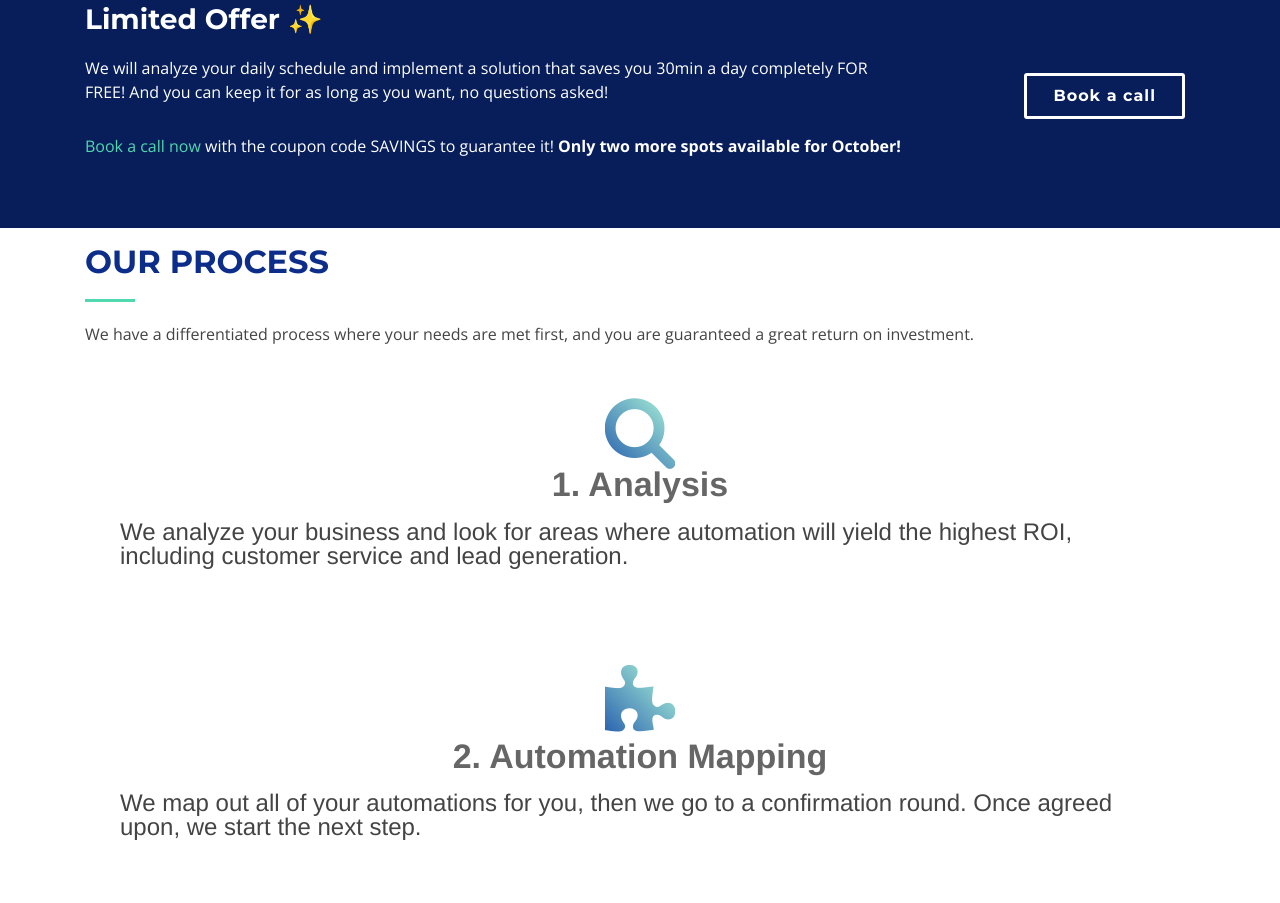
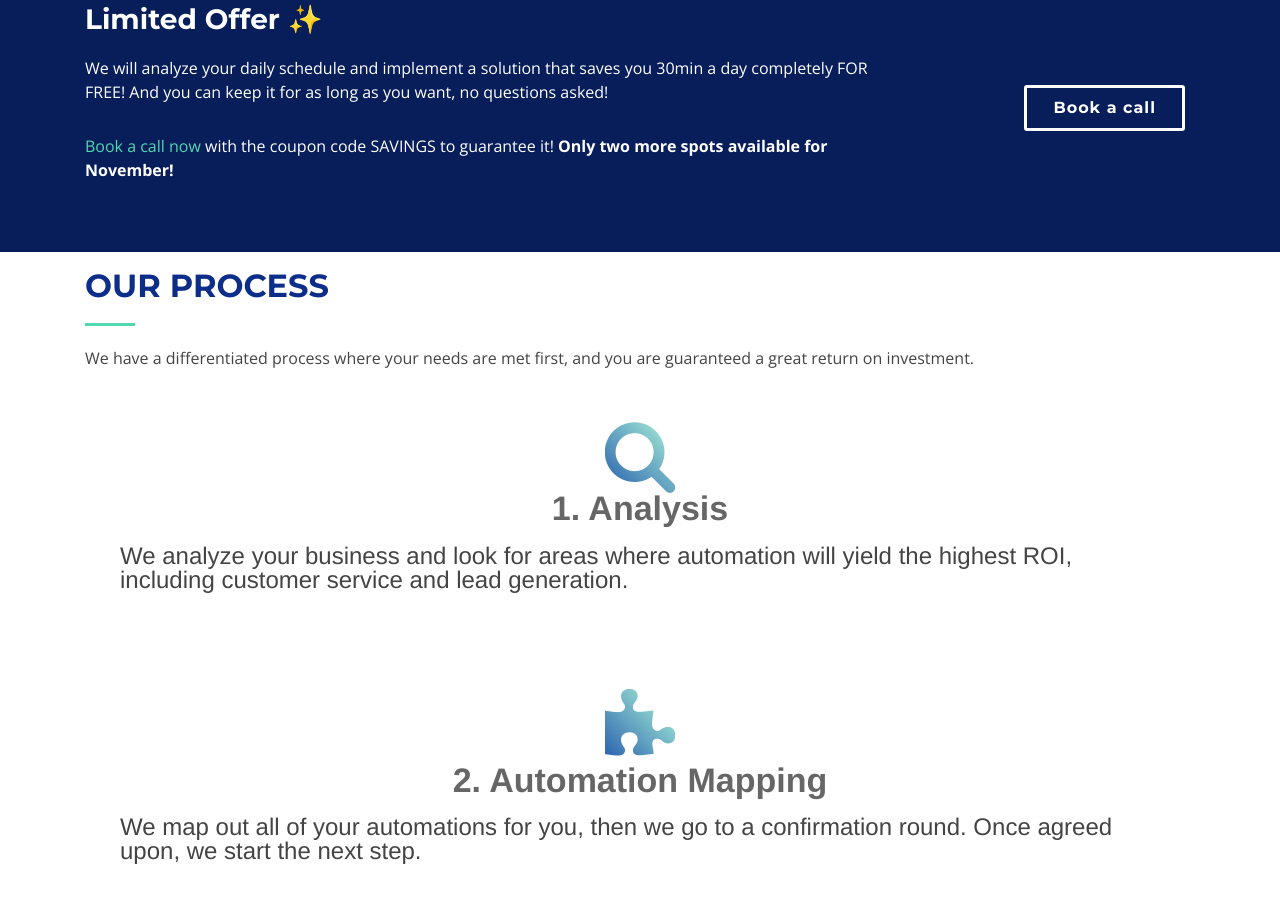
Before and after one commit to paulomarcos/wolfflow-ai, a plain HTML site: page index.html in a window 1280 px wide. Shown: the part 1415-2318 px from the top of the page. Drawn offline with nearby package versions, Linux system fonts and the light colour scheme; files whose address does not match are found by name.

Commit message:
update: november deadline

```diff
--- a/index.html
+++ b/index.html
@@ -133,7 +133,7 @@
           <div class="col-lg-9 text-center text-lg-left">
             <h3 class="cta-title">Limited Offer ✨</h3>
             <p class="cta-text">We will analyze your daily schedule and implement a solution that saves you 30min a day completely FOR FREE! And you can keep it for as long as you want, no questions asked!</p>
-            <p class="cta-text"><a href="https://calendly.com/paulo_marcos/ai-and-automation">Book a call now</a> with the coupon code SAVINGS to guarantee it! <strong>Only two more spots available for October!</strong></p>
+            <p class="cta-text"><a href="https://calendly.com/paulo_marcos/ai-and-automation">Book a call now</a> with the coupon code SAVINGS to guarantee it! <strong>Only two more spots available for November!</strong></p>
           </div>
           <div class="col-lg-3 cta-btn-container text-center">
             <a class="cta-btn align-middle" href="https://calendly.com/paulo_marcos/ai-and-automation">Book a call</a>
```
